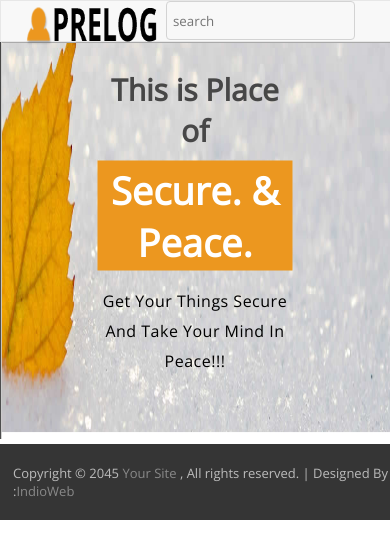
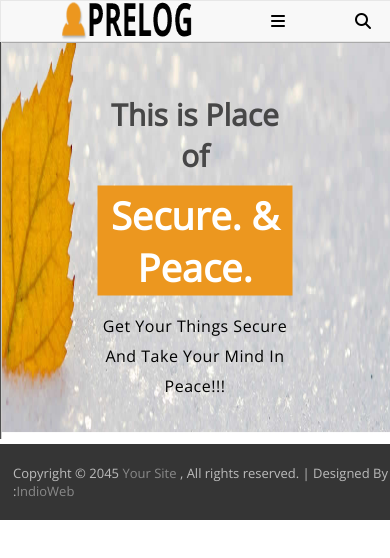
Before and after one commit to gsg-K1-FC/project5, a plain HTML site: page index.html in a window 390 px wide. Drawn offline with nearby package versions, Linux system fonts and the light colour scheme.

Commit message:
deleting the width and height of the logo from index.html , and add media query to the header

```diff
--- a/index.html
+++ b/index.html
@@ -16,7 +16,7 @@
     <!-- start the Header section of the website-->
     <nav>
     <header >
-        <img class="logo" src="./images/logo (1).png" width="190px" height="43.7" alt="logo" />
+        <img class="logo" src="./images/logo (1).png"  alt="logo" />
 
         <ul class="items">
           <li id="benefit-item" class="item-menu"><a href="./pagess/benefit.html">Benefits </a></li>
@@ -32,9 +32,10 @@
 
             />
 
-
+        <!-- adding bar icon -->
             <i class="fa fa-bars menu-icon "  aria-hidden="true"></i>
-
+            <!-- adding search icon  -->
+            <i class="fa fa-search search-icon" aria-hidden="true"></i>
 
     </header>
   </nav>
--- a/style.css
+++ b/style.css
@@ -19,6 +19,7 @@ header {
   border-style: solid;
   border-width: thin;
   padding: 0px 15px;
+  align-items: center;
 }
 nav {
   width: 100%;
@@ -79,6 +80,9 @@ nav {
   margin-top: 39px;
 }
 .menu-icon {
+  display: none;
+}
+.search-icon {
   display: none;
 }
 
@@ -153,4 +157,13 @@ footer p {
   .menu-icon {
     display: block;
   }
+  .search-icon {
+    display: block;
+  }
+  #search {
+    display: none;
+  }
+  .about-place {
+    margin-top: 50px;
+  }
 }
```
